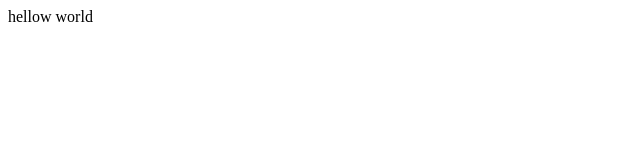
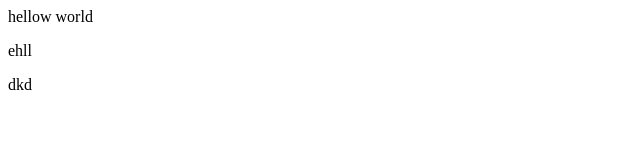
Before and after one commit to blakejp1/blakejp1.github.io, a plain HTML site: page index.html in a window 1280 px wide. Shown: the full height of the page, 0-640 px from the left. Drawn offline with Linux system fonts and the light colour scheme.

Commit message:
second commit

```diff
--- a/index.html
+++ b/index.html
@@ -7,5 +7,7 @@
 </head>
 <body>
     hellow world
+    <p>ehll</p>
+        <p>dkd</p>
 </body>
 </html>
```
